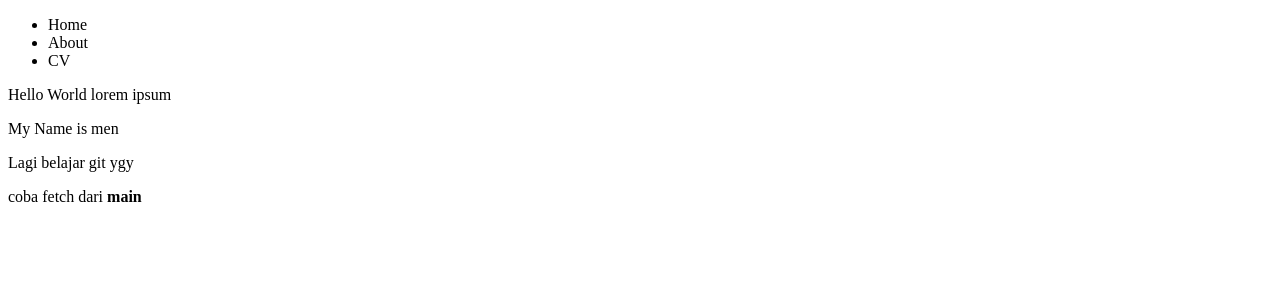
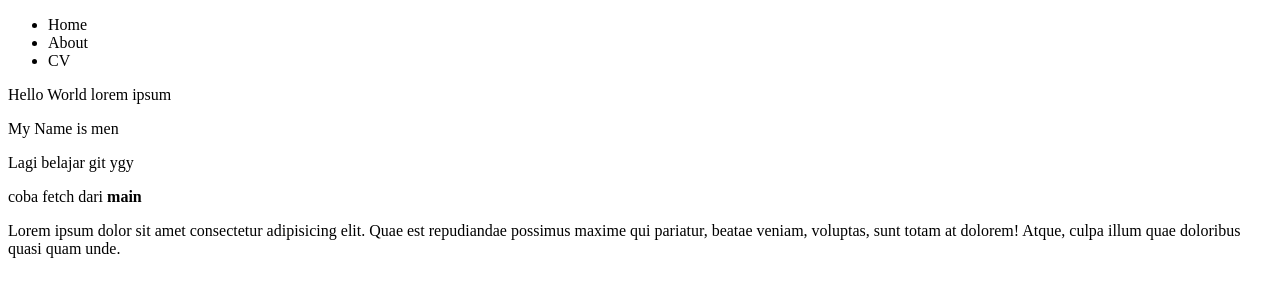
Before and after one commit to mennn2/example-cicd, a plain HTML site: page index.html in a window 1280 px wide. Drawn offline with Linux system fonts and the light colour scheme.

Commit message:
add lorem ipsum

```diff
--- a/index.html
+++ b/index.html
@@ -18,5 +18,7 @@
     <p>My Name is men</p>
     <p>Lagi belajar git ygy</p>
     <p>coba fetch dari <b>main</b></p>
+
+    <p>Lorem ipsum dolor sit amet consectetur adipisicing elit. Quae est repudiandae possimus maxime qui pariatur, beatae veniam, voluptas, sunt totam at dolorem! Atque, culpa illum quae doloribus quasi quam unde.</p>
 </body>
 </html>
```
